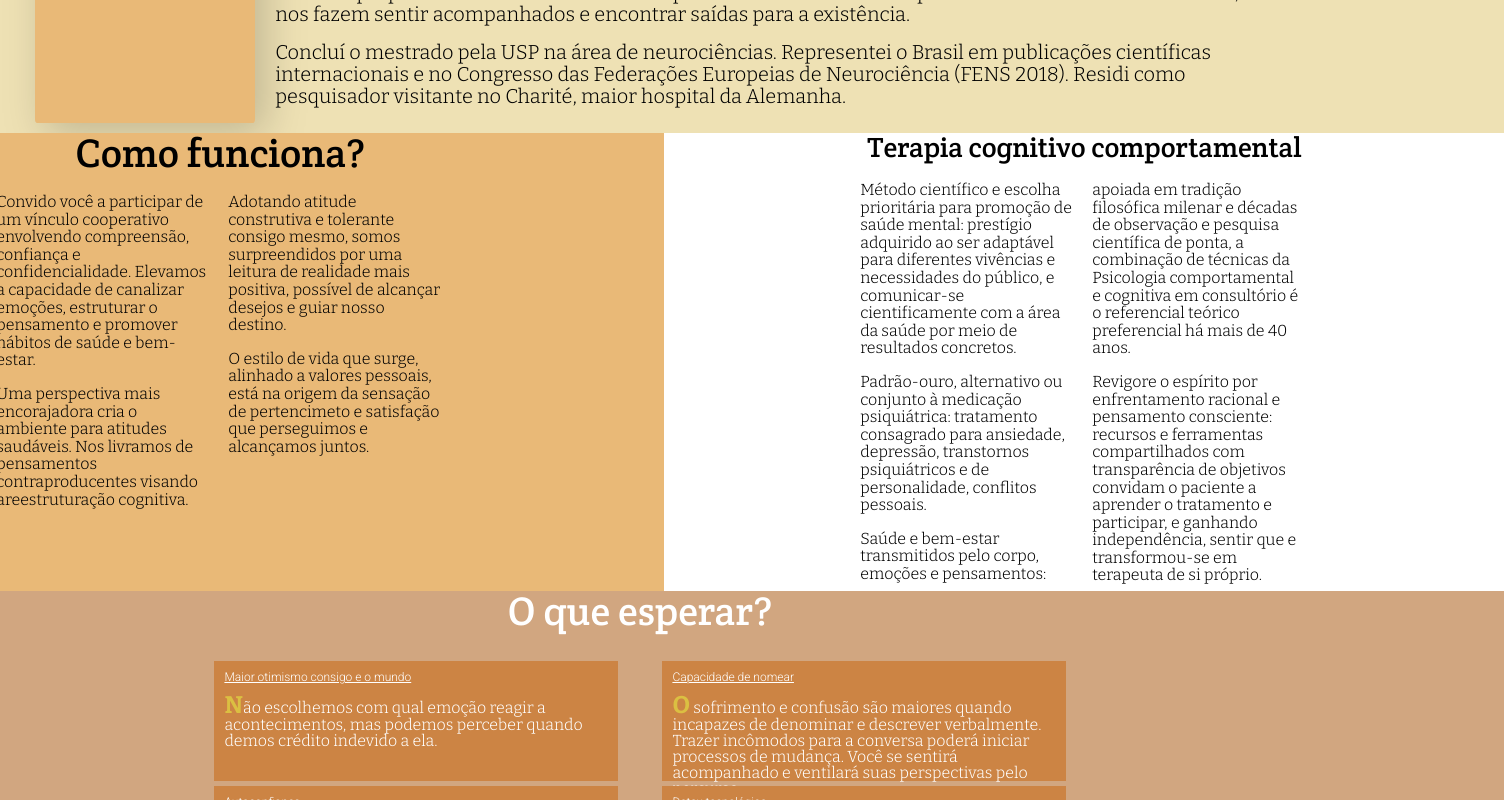
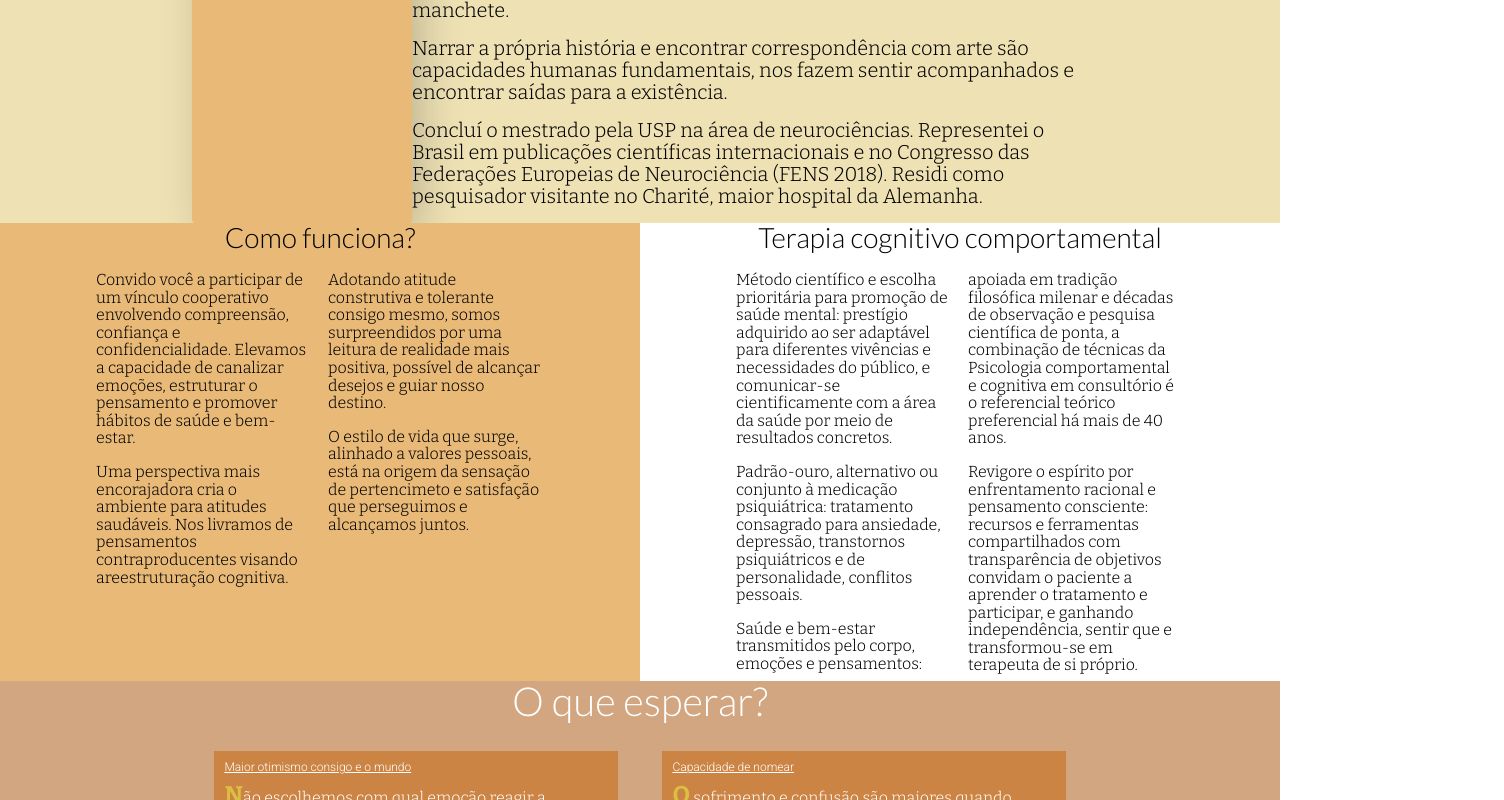
Before and after one commit to satyrmont/gbPsi, a React (Vite) app: page / in a window 1280 px wide. Shown: the part 1140-1940 px from the top of the page, 1504 px wide, since content can reach past the window. Built offline with nearby package versions, Linux system fonts and the light colour scheme; a web font is replaced by a local one.

Commit message:
layout refactor v2 WIP

```diff
--- a/src/App.jsx
+++ b/src/App.jsx
@@ -23,7 +23,7 @@ function App() {
           <QueEsperar />
           <PerguntasFrequentes />
           <Contato />
-          <Mapa />
+          {/* <Mapa /> */}
         </body>
       </MobileProvider>
     </React.Fragment>
--- a/src/pages/1-Intro.page.jsx
+++ b/src/pages/1-Intro.page.jsx
@@ -209,7 +209,7 @@ const IntroText = styled(SectionText)`
 
   h2 {
     font-weight: 300;
-    font-size: calc(var(--title-font-size) * 0.32);
+    font-size: calc(var(--title-font-size) * 0.5);
     color: var(--color_G1);
     font-style: italic;
   }
@@ -247,9 +247,7 @@ const Prossiga = styled.div`
   display: flex;
   flex-direction: row;
   column-count: 2;
-  ul {
-    /* width: 80%; */
-  }
+
   p {
     width: 60%;
   }
@@ -257,8 +255,6 @@ const Prossiga = styled.div`
 
 const ContentContainer_Experiencia = styled(ContentContainer)`
   box-sizing: border-box;
-  padding: 10px 0px 10px 0px;
-  /* width: 100%; */
   height: fit-content;
 `;
 
@@ -267,15 +263,8 @@ const ContentWrapper_Experiencia = styled.div`
   flex-direction: column;
   text-align: start;
   justify-content: space-between;
-  /* margin-bottom: 40px; */
-  /* margin-top: 40px; */
-  /* box-sizing: border-box; */
-  /* padding: 10px; */
 
   height: 100%;
-  margin-left: 20px;
-
-  /* background-color: #f848d462; */
 `;
 
 const ContentWrapper_ExperienciaAndPortrait = styled.div`
--- a/src/pages/2-ComoFunciona.page.jsx
+++ b/src/pages/2-ComoFunciona.page.jsx
@@ -15,13 +15,14 @@ function ComoFunciona() {
     <Section_ComoFunciona>
       <SectionWrapper>
         <ContentContainer_ComoFunciona>
+          <Container_TwoColumn>
             <Title_ComoFunciona>Como funciona?</Title_ComoFunciona>
             <SectionText_ComoFunciona>
               <p>
                 Convido você a participar de um vínculo cooperativo envolvendo
-              compreensão, confiança e confidencialidade. Elevamos a capacidade
-              de canalizar emoções, estruturar o pensamento e promover hábitos
-              de saúde e bem-estar.
+                compreensão, confiança e confidencialidade. Elevamos a
+                capacidade de canalizar emoções, estruturar o pensamento e
+                promover hábitos de saúde e bem-estar.
               </p>
               <p>
                 Uma perspectiva mais encorajadora cria o ambiente para atitudes
@@ -30,18 +31,20 @@ function ComoFunciona() {
               </p>
               <p>
                 Adotando atitude construtiva e tolerante consigo mesmo, somos
-              surpreendidos por uma leitura de realidade mais positiva, possível
-              de alcançar desejos e guiar nosso destino.
+                surpreendidos por uma leitura de realidade mais positiva,
+                possível de alcançar desejos e guiar nosso destino.
               </p>
 
               <p>
                 O estilo de vida que surge, alinhado a valores pessoais, está na
-              origem da sensação de pertencimeto e satisfação que perseguimos e
-              alcançamos juntos.
+                origem da sensação de pertencimeto e satisfação que perseguimos
+                e alcançamos juntos.
               </p>
             </SectionText_ComoFunciona>
+          </Container_TwoColumn>
         </ContentContainer_ComoFunciona>
         <ContentContainer_Metodo>
+          <Container_TwoColumn>
             <ContentWrapper_Metodo>
               <Title_Metodo>Terapia cognitivo comportamental</Title_Metodo>
               <SectionText_Metodo>
@@ -61,21 +64,23 @@ function ComoFunciona() {
 
                 <p>
                   Saúde e bem-estar transmitidos pelo corpo, emoções e
-                pensamentos: apoiada em tradição filosófica milenar e décadas de
-                observação e pesquisa científica de ponta, a combinação de
-                técnicas da Psicologia comportamental e cognitiva em consultório
-                é o referencial teórico preferencial há mais de 40 anos.
+                  pensamentos: apoiada em tradição filosófica milenar e décadas
+                  de observação e pesquisa científica de ponta, a combinação de
+                  técnicas da Psicologia comportamental e cognitiva em
+                  consultório é o referencial teórico preferencial há mais de 40
+                  anos.
                 </p>
 
                 <p>
                   Revigore o espírito por enfrentamento racional e pensamento
                   consciente: recursos e ferramentas compartilhados com
                   transparência de objetivos convidam o paciente a aprender o
-                tratamento e participar, e ganhando independência, sentir que e
-                transformou-se em terapeuta de si próprio.
+                  tratamento e participar, e ganhando independência, sentir que
+                  e transformou-se em terapeuta de si próprio.
                 </p>
               </SectionText_Metodo>
             </ContentWrapper_Metodo>
+          </Container_TwoColumn>
         </ContentContainer_Metodo>
       </SectionWrapper>
     </Section_ComoFunciona>
@@ -88,8 +93,19 @@ const Section_ComoFunciona = styled(Section)`
 `;
 
 const SectionWrapper = styled.div`
+  width: 100vw;
   display: flex;
   flex-direction: row;
+`;
+
+const Container_TwoColumn = styled.div`
+  /* width: 50%; */
+  display: flex;
+  flex-direction: column;
+  align-items: center;
+  justify-content: center;
+
+  /* background-color: aliceblue; */
 `;
 
 // ----------------------- COMO FUNCIONA ------------------------
@@ -100,21 +116,23 @@ const ContentContainer_ComoFunciona = styled(ContentContainer)`
   flex-direction: column;
   align-items: center;
   justify-content: start;
-  width: 100vw;
 `;
 
 const SectionText_ComoFunciona = styled(SectionText)`
   display: block;
   column-count: 2;
   font-size: calc(var(--text-font-size) * var(--text-small-factor));
-  width: 35dvw;
+
+  width: 70%;
 
   p {
     break-inside: avoid;
   }
 `;
 
-const Title_ComoFunciona = styled(Title)``;
+const Title_ComoFunciona = styled(Title)`
+  font-size: calc(var(--title-font-size) * var(--title-small-factor));
+`;
 
 // ----------------------- TERAPIA ------------------------
 
@@ -134,12 +152,12 @@ const SectionText_Metodo = styled(SectionText)`
   display: block;
   text-align: start;
 
-  width: 35dvw;
   column-count: 2;
   column-gap: 1rem;
   font-size: calc(var(--text-font-size) * var(--text-small-factor));
 
   justify-content: start;
+  width: 70%;
 `;
 
 const Title_Metodo = styled(Title)`
--- a/src/pages/5-Contato.page.jsx
+++ b/src/pages/5-Contato.page.jsx
@@ -32,6 +32,17 @@ function Contato() {
           <br />
         </div>
       </Address>
+      <Section_Map>
+        <iframe
+          src="https://www.google.com/maps/embed?pb=!1m18!1m12!1m3!1d3655.4999703139597!2d-46.702186926019245!3d-23.62225946382971!2m3!1f0!2f0!3f0!3m2!1i1024!2i768!4f13.1!3m3!1m2!1s0x94ce51962673ce1d%3A0xe07b576749314fea!2sLivance%20Market%20Place!5e0!3m2!1sen!2sbr!4v1740260715706!5m2!1sen!2sbr"
+          width="100%"
+          height="100%"
+          style={{ border: "0" }}
+          allowFullScreen=""
+          loading="lazy"
+          referrerPolicy="no-referrer-when-downgrade"
+        ></iframe>
+      </Section_Map>
     </Section_Contato>
   );
 }
@@ -63,14 +74,18 @@ const Section_Contato = styled(Section)`
 `;
 
 const Address = styled.div`
-  margin-left: 5%;
-  margin-right: 5%;
-  margin-bottom: 10px;
-  width: 100%;
+  /* margin-left: 5%; */
+  /* margin-right: 5%; */
+  /* margin-bottom: 10px; */
+  /* width: 100%; */
   display: flex;
-  flex-direction: row;
-  justify-content: space-between;
-  align-items: end;
+  flex-direction: column;
+  /* justify-content: space-between; */
+  /* align-items: end; */
 `;
 
+const Section_Map = styled.div`
+  /* height: 100%; */
+  /* background-color: aliceblue; */
+`;
 export default Contato;
--- a/src/style/PageContainers.jsx
+++ b/src/style/PageContainers.jsx
@@ -69,8 +69,8 @@ const SectionText = styled.div`
 const Title = styled.h1`
   color: black;
   white-space: nowrap;
-  font-family: "Crete Round", serif;
-  font-weight: 200;
+  font-family: var(--title-font);
+  font-weight: 300;
   /* text-decoration-line: underline;
   text-decoration-thickness: 1.6px;
   text-underline-offset: 5px; */
```
Lines whose indentation alone changed are shown as unchanged.
